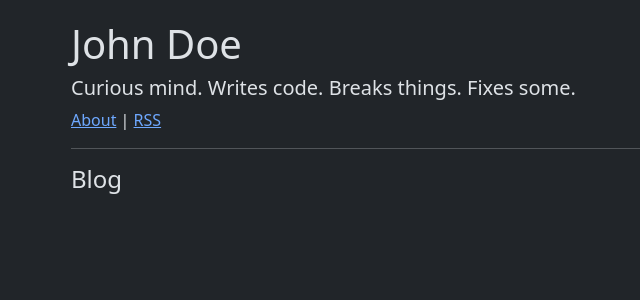
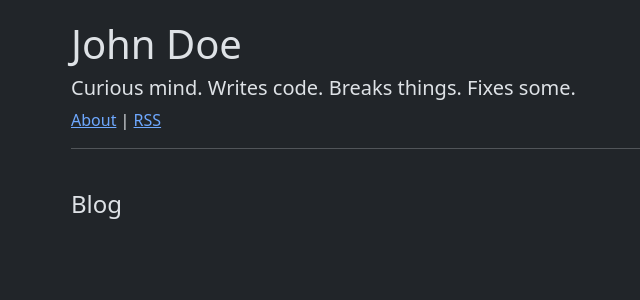
Before and after one commit to jawadnassar/jekyll-jsfree-dark-theme, a Jekyll site: the page built from index.html, in a window 1280 px wide. Shown: the top 300 px of the page, without its empty margins (69-709 px from the left). Built offline with Jekyll 4.4.1, drawn with Linux system fonts in a browser that asks for light colours.

Commit message:
Update index.html

```diff
--- a/index.html
+++ b/index.html
@@ -5,7 +5,7 @@ homepage: true
 
 <div>
   <hr>
-  <h4>Blog</h4>
+  <h4 style="padding-top: 25px;">Blog</h4>
   <ul>
     {% for post in site.posts %}
       <li>{{ post.date | date: "%F" }} -  <a href="{{ post.url | relative_url }}">{{ post.title }}</a></li>
```
